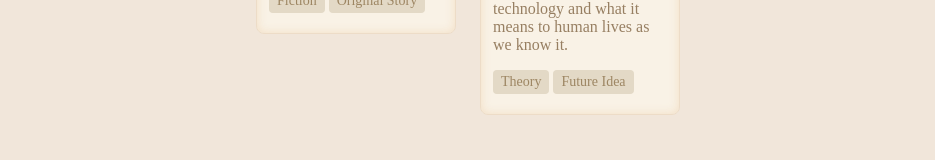
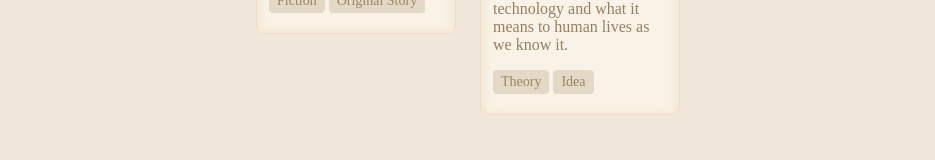
Before and after one commit to UsengoDev/ideasinmyhead, a plain HTML site: page index.html in a window 1280 px wide. Shown: the part 460-620 px from the top of the page, without its empty margins (172-1107 px from the left). Drawn offline with nearby package versions, Linux system fonts and the light colour scheme.

Commit message:
Update index.html

```diff
--- a/index.html
+++ b/index.html
@@ -64,7 +64,7 @@
                             Theory
                         </div>
                         <div class="idea_tag">
-                            Future Idea
+                            Idea
                         </div>
                     </div>
                 </div>
```
